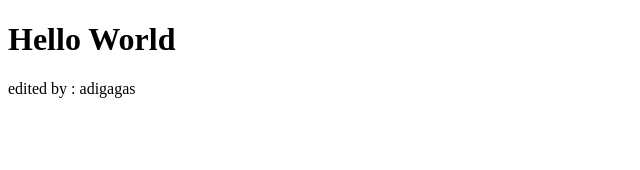
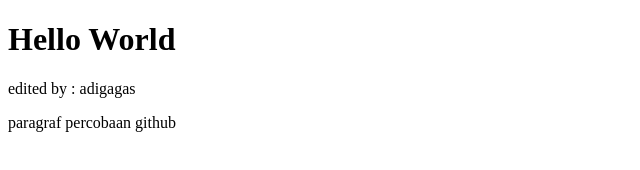
Before and after one commit to budiyunior/Workshop-Framework, a plain HTML site: page index.html in a window 1280 px wide. Shown: the whole page, without its empty margins (0-640 px from the left). Drawn offline with Linux system fonts and the light colour scheme.

Commit message:
Update index.html

```diff
--- a/index.html
+++ b/index.html
@@ -8,6 +8,7 @@
 <body>
 	<h1>Hello World</h1>
 	<p>edited by : adigagas</p>
+	<p>paragraf percobaan github</p>
 
 </body>
 
```
